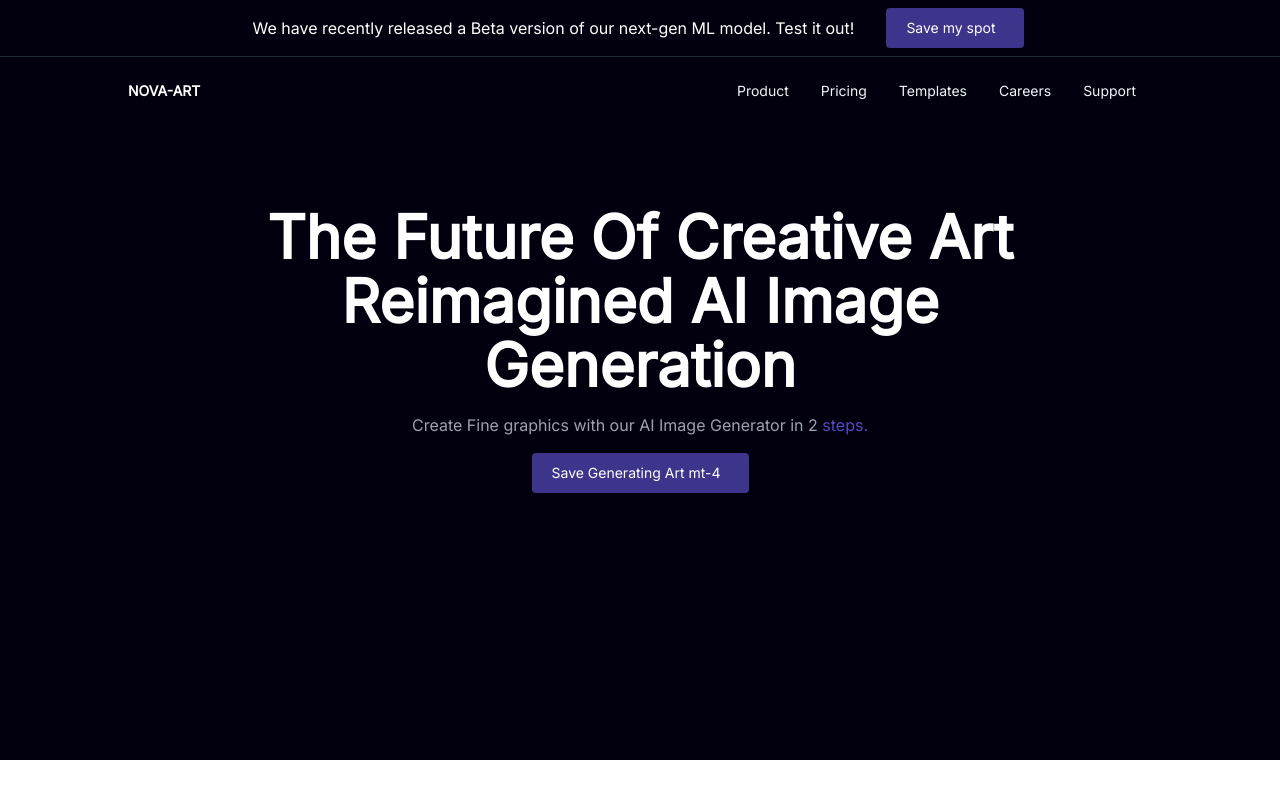
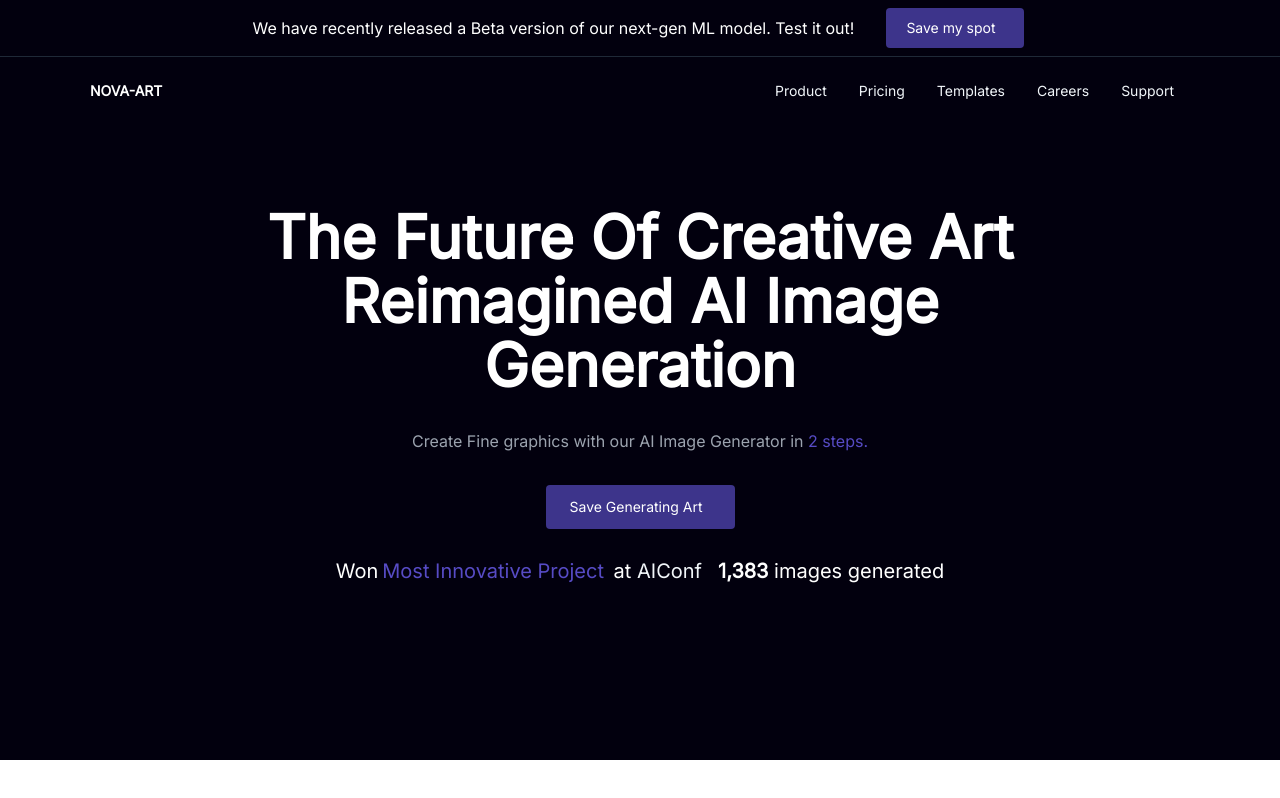
Before and after one commit to francisamidu/landing-page, a React (Vite) app: page / in a window 1280 px wide. Built offline with nearby package versions, Linux system fonts and the light colour scheme.

Commit message:
UI tweak

```diff
--- a/src/App.tsx
+++ b/src/App.tsx
@@ -1,5 +1,5 @@
 import React, { useState } from 'react';
-import { Hero, Navbar, TopHeader } from './components';
+import { Hero, Navbar, Stat, TopHeader } from './components';
 
 const App = () => {
   return (
@@ -8,6 +8,7 @@ const App = () => {
         <TopHeader />
         <Navbar />
         <Hero />
+        <Stat />
       </main>
     </>
   );
--- a/src/components/Hero.tsx
+++ b/src/components/Hero.tsx
@@ -7,11 +7,11 @@ const Hero = () => {
       <h1 className="w-3/5 text-6xl font-bold capitalize leading-[4rem]">
         The Future of Creative Art reimagined AI Image generation
       </h1>
-      <p className="my-4 text-gray-400">
-        Create Fine graphics with our AI Image Generator in 2{' '}
-        <span className="text-[#574bc5]">steps.</span>
+      <p className="my-8 text-gray-400">
+        Create Fine graphics with our AI Image Generator in{' '}
+        <span className="text-purplish-500">2 steps.</span>
       </p>
-      <MainButton text="Save Generating Art mt-4" />
+      <MainButton text="Save Generating Art" classNames="px-6 py-3" />
     </div>
   );
 };
--- a/src/components/MainButton.tsx
+++ b/src/components/MainButton.tsx
@@ -9,7 +9,7 @@ const MainButton = ({
   param,
 }: ButtonProps) => {
   const style =
-    'text-white bg-[#3d348b] hover:bg-[#4f479c] font-medium rounded text-sm px-5 py-2.5 text-center inline-flex items-center outline-none';
+    'text-white bg-purplish-700 hover:bg-[#4f479c] font-medium rounded text-sm px-5 py-2.5 text-center inline-flex items-center outline-none';
   const styles = classNames ? `${style} ${classNames}` : style;
   const handleClick = () => {
     if (onClick && param) {
--- a/src/components/Navbar.tsx
+++ b/src/components/Navbar.tsx
@@ -30,7 +30,7 @@ const Navbar = () => {
   ]);
   return (
     <nav className="w-full px-2 py-2 sm:px-4">
-      <div className="mx-auto flex flex-row flex-wrap items-center justify-between md:max-w-screen-lg">
+      <div className="mx-auto flex flex-row flex-wrap items-center justify-between md:max-w-[1100px]">
         <span className="self-center whitespace-nowrap text-sm font-bold uppercase">
           Nova-Art
         </span>
--- /dev/null
+++ b/src/components/Stat.tsx
@@ -0,0 +1,20 @@
+import React from 'react';
+
+const Stat = () => {
+  return (
+    <div className="mt-7 flex flex-row items-center justify-center text-xl">
+      <p className="mr-2">
+        Won
+        <a href="#" className="mx-1 text-purplish-500">
+          Most Innovative Project
+        </a>{' '}
+        at <span className="text-slate-100">AIConf</span>
+      </p>
+      <p className="ml-2">
+        <span className="font-bold">1,383</span> images generated
+      </p>
+    </div>
+  );
+};
+
+export default Stat;
--- a/src/components/index.ts
+++ b/src/components/index.ts
@@ -2,6 +2,7 @@ import Hero from './Hero';
 import MainButton from './MainButton';
 import Navbar from './Navbar';
 import SecondaryButton from './SecondaryButton';
+import Stat from './Stat';
 import TopHeader from './TopHeader';
 
-export { Hero, MainButton, Navbar, SecondaryButton, TopHeader };
+export { Hero, MainButton, Navbar, SecondaryButton, Stat, TopHeader };
--- a/tailwind.config.js
+++ b/tailwind.config.js
@@ -1,7 +1,14 @@
 module.exports = {
   content: ['index.html', './src/**/*.{js,jsx,ts,tsx,vue,html}'],
   theme: {
-    extend: {},
+    extend: {
+      colors: {
+        purplish: {
+          500: "#574bc5",
+          700: "#3d348b"
+        }
+      }
+    },
   },
   plugins: [],
 };
```
